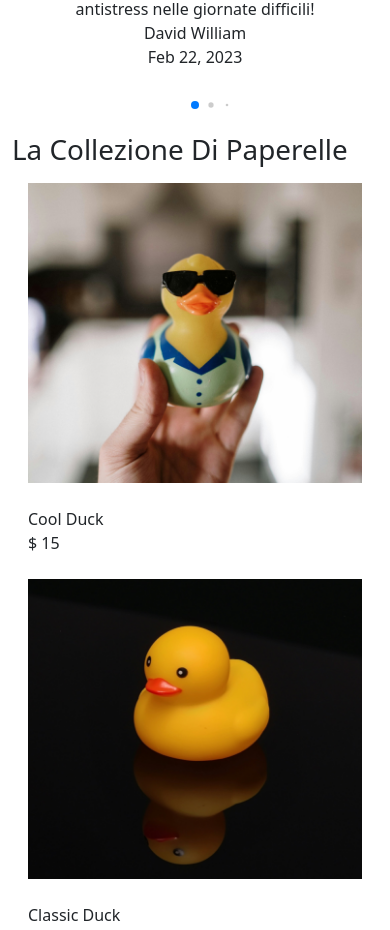
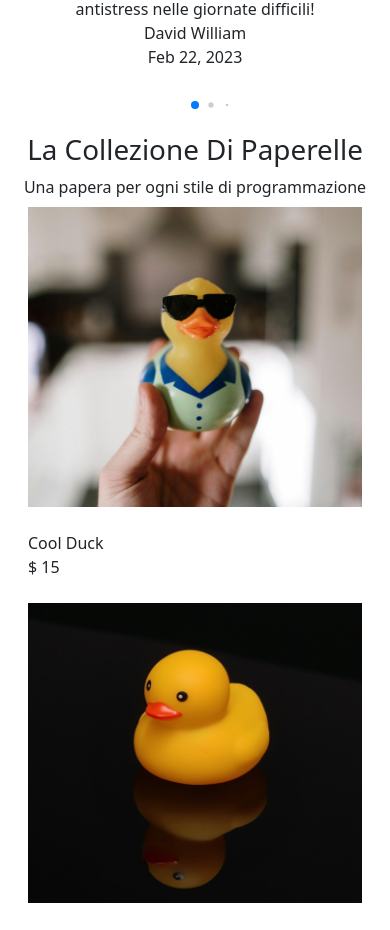
Before and after one commit to antoniodelgiudice02/landing-page-product, a Vue app: page / in a window 390 px wide. Shown: the part 3100-4030 px from the top of the page. Built offline with nearby package versions, Linux system fonts and the light colour scheme.

Commit message:
make products section responsive

```diff
--- a/src/components/layout/main/AppProducts.vue
+++ b/src/components/layout/main/AppProducts.vue
@@ -24,9 +24,10 @@ export default {
     <section id="products">
 
         <div class="container">
-            <h1>{{ store.sections[3].title }}</h1>
+            <h1 class="text-center">{{ store.sections[3].title }}</h1>
+            <div class="text-center">Una papera per ogni stile di programmazione</div>
             <div class="row">
-                <div class="col-12" v-for="duck in store.sections[3].ducks">
+                <div class="col-12 col-md-4" v-for="duck in store.sections[3].ducks">
                     <CardProducts :img="duck.img" :name="duck.name" :price="duck.price"></CardProducts>
 
                 </div>
```
